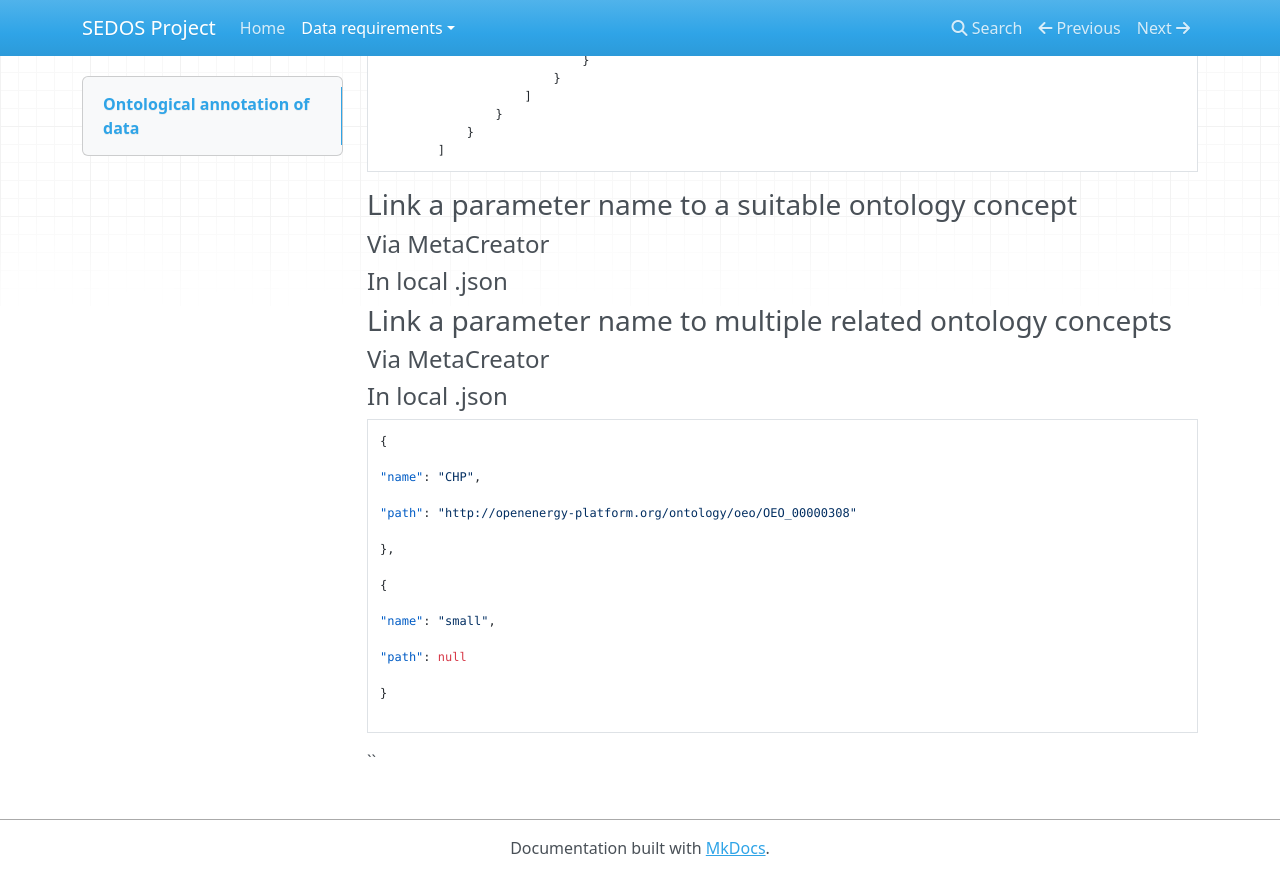
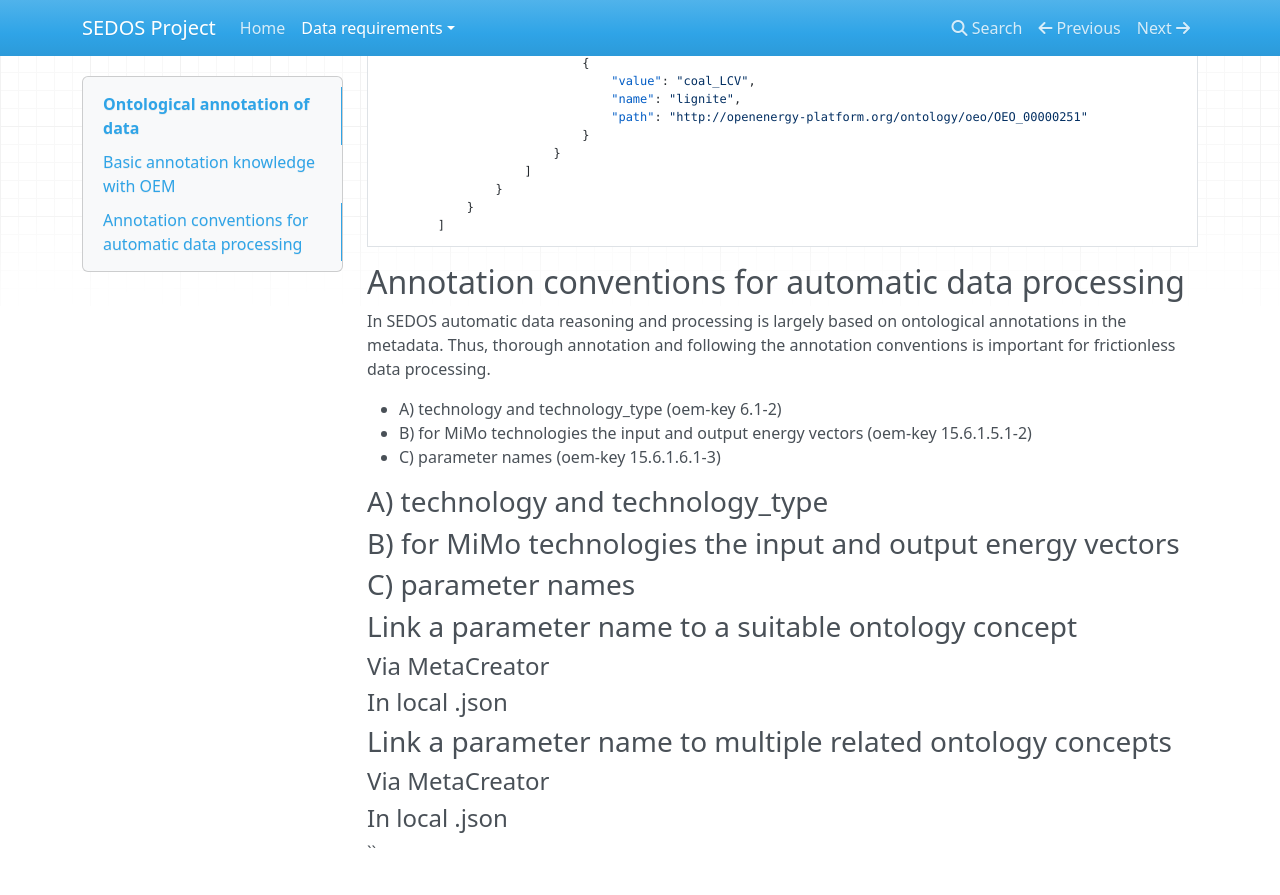
Before and after one commit to sedos-project/organization, an MkDocs documentation site: the page built from docs/data_requirements/data_annotation_ontology.md, in a window 1280 px wide and 900 px high, scrolled down 2618 px. Shown: the top 895 px of the window. Built offline with MkDocs 1.6.1, drawn with Linux system fonts in a browser that asks for light colours; nearby versions of some CDN libraries; some of the changed text lies outside the part shown.

Commit message:
Add annotation conventions draft

````diff
--- a/docs/data_requirements/data_annotation_ontology.md
+++ b/docs/data_requirements/data_annotation_ontology.md
@@ -1,4 +1,6 @@
-## Ontological annotation of data
+# Ontological annotation of data
+
+## Basic annotation knowledge with OEM
 
 Ontological annotation of data means that data is linked to ontological concepts in the metadata.
 
@@ -102,7 +104,7 @@ Parameters can occur in the column header or as column value, when dealing with
 3. _Internationalized Resource Identifier (IRI)_ is put in _path_ (OEM-key 15.6.1.6.3)
 
 **For example: A column containing various types of fuels:** \
-_(Note: The parameter describing the content of the column (column header), is linked using "isAbout")_
+> Note: The parameter describing the content of the column (column header), is linked using "isAbout")
 ```
 "resources": [
         {
@@ -147,6 +149,24 @@ _(Note: The parameter describing the content of the column (column header), is l
         ]
 ```
 
+
+## Annotation conventions for automatic data processing
+
+In SEDOS automatic data reasoning and processing is largely based on ontological annotations in the metadata.
+Thus, thorough annotation and following the annotation conventions is important for frictionless data processing.
+
+* A) technology and technology_type (oem-key 6.1-2)
+* B) for MiMo technologies the input and output energy vectors (oem-key 15.6.1.5.1-2)
+* C) parameter names (oem-key 15.6.1.6.1-3)
+
+### A) technology and technology_type
+
+### B) for MiMo technologies the input and output energy vectors
+
+### C) parameter names
+
+
+
 ### Link a parameter name to a suitable ontology concept
 
 #### Via MetaCreator
@@ -158,22 +178,5 @@ _(Note: The parameter describing the content of the column (column header), is l
 #### Via MetaCreator
 
 #### In local .json
-```
-{
 
-"name": "CHP",
-
-"path": "http://openenergy-platform.org/ontology/oeo/OEO_00000308"
-
-},
-
-{
-
-"name": "small",
-
-"path": null
-
-}
-
-```
 ``
````
Also changed, not shown: docs/data_requirements/overview.md (+1 -0 lines).
